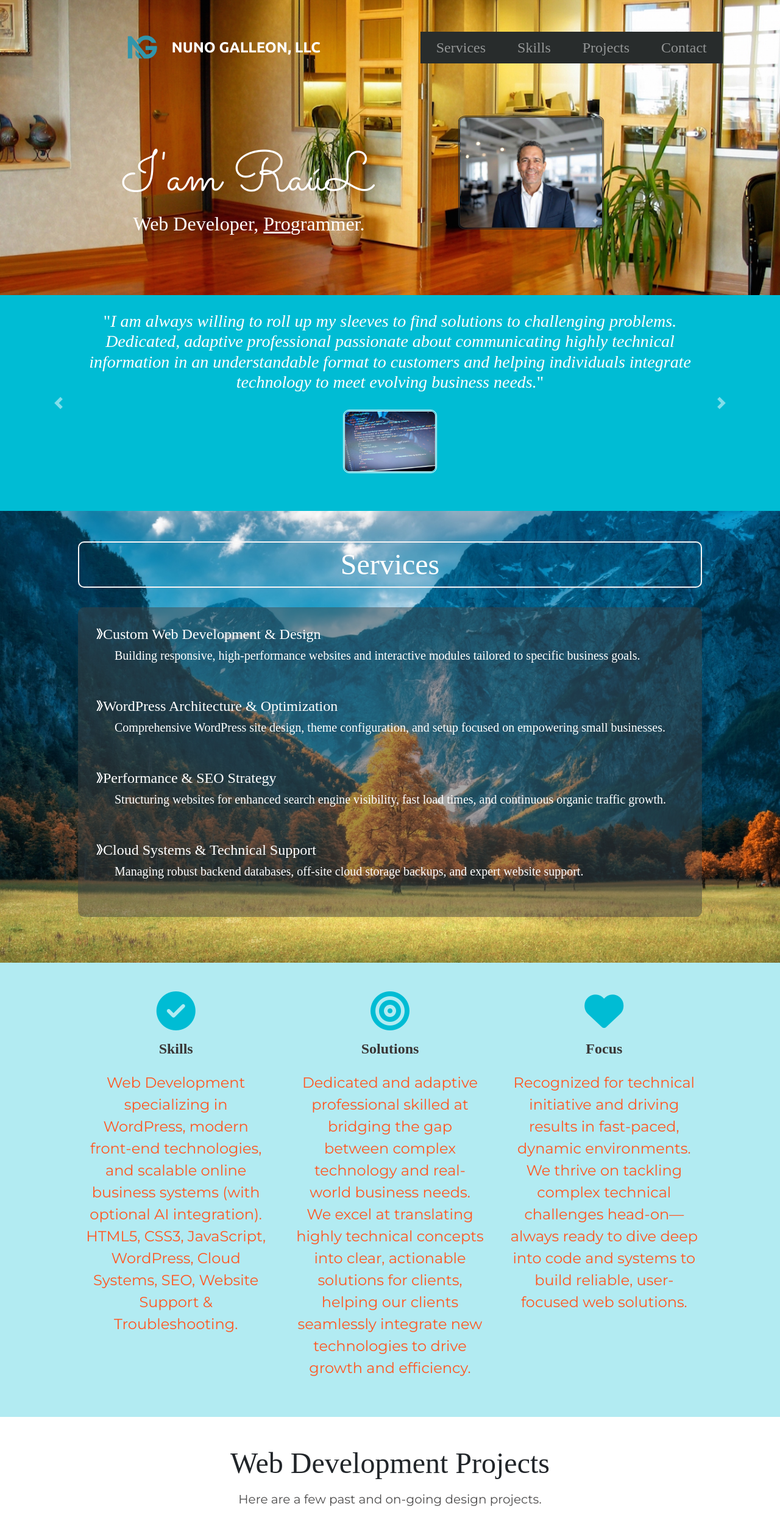
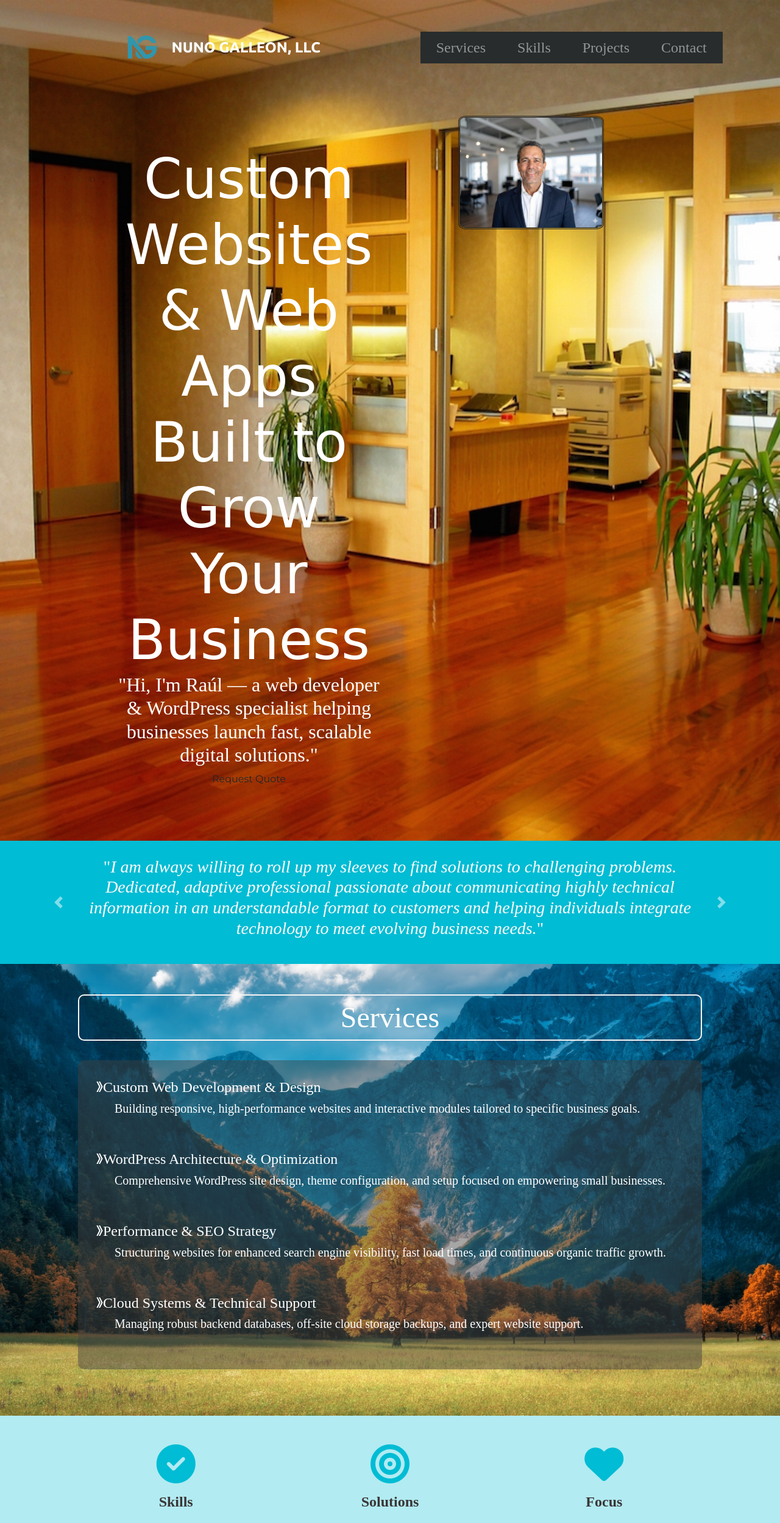
Before and after one commit to rcalzadagit/rcweb, a plain HTML site: page index.html in a window 1280 px wide. Shown: the top 2498 px of the page at 61% size. Drawn offline with nearby package versions, Linux system fonts and the light colour scheme; a script that the page names is missing.

Commit message:
Add files via upload

```diff
--- a/index.html
+++ b/index.html
@@ -10,7 +10,7 @@
   <script src="https://kit.fontawesome.com/44b0e38bae.js" crossorigin="anonymous"></script>
   <!--  google fonts -->
   <link href="https://fonts.googleapis.com/css2?family=Montserrat:wght@300;700;900&family=Ubuntu:wght@400;700&display=swap" rel="stylesheet">
-  <link href="https://fonts.googleapis.com/css2?family=Merriweather&family=Montserrat&family=Sacramento&display=swap" rel="stylesheet">
+  <link href="https://fonts.googleapis.com/css2?family=Merriweather&family=Montserrat&display=swap" rel="stylesheet">
   <!--  BOOSTRAP Site Styles -Direct on clasess link-->
   <link rel="stylesheet" href="https://stackpath.bootstrapcdn.com/bootstrap/4.5.2/css/bootstrap.min.css" integrity="sha384-JcKb8q3iqJ61gNV9KGb8thSsNjpSL0n8PARn9HuZOnIxN0hoP+VmmDGMN5t9UJ0Z" crossorigin="anonymous">
   <!-- Local Styles -->
@@ -57,11 +57,16 @@
       <div class="row">
 
         <div class="col-lg-6">
-          <h1 id="main-heading" class="raul">I'am RaúL</h1>
-          <h2 id="sub-heading">Web Developer, <span class="pro">Pro</span>grammer.</h2>
+          <!-- <h1 id="main-heading" class="raul">I am Raúl</h1> -->
+          <!-- <h2 id="sub-heading">Web Developer, <span class="pro">Pro</span>grammer.</h2> -->
+          <h1 id="main-heading">Custom Websites & Web Apps Built to Grow Your Business</h1>
+          <h2 id="sub-heading" class="raul2">"Hi, I'm Raúl — a web developer & WordPress specialist helping
+            businesses launch fast, scalable digital solutions."</h2>
           <!-- <button type="button" class="btn btn-dark btn-lg download-button"><i class="fab fa-apple">&nbsp;</i>Pending</button>
           <button type="button" class="btn btn-outline-light btn-lg download-button"><i class="fab fa-google-play">&nbsp;</i>Pending</button> -->
 
+  Request Quote
+</a>
         </div>
 
         <div class="col-lg-6">
@@ -91,7 +96,7 @@ translating complex business needs into clear, actionable project roadmaps.
 Works closely with cross-functional teams to deliver tailor-made solutions,
 providing hands-on, end-to-end support to ensure complete project success.</i>"</h3>
           <!-- <a href="https://www.hostinger.com?REFERRALCODE=IBPRCALZAG3T" target="_blank" rel="noopener noreferrer"> -->
-            <img class="testimonial-image" src="images/code1.jpg" alt="Code image">
+            <!-- <img class="testimonial-image" src="images/code1.jpg" alt="Code image"> -->
           <!-- </a> -->
          <!-- <em>RaúL</em> -->
           <p></p>
@@ -104,7 +109,7 @@ providing hands-on, end-to-end support to ensure complete project success.</i>"<
             to meet evolving business needs.</i>"
             </h3>
           <!-- <a href="https://www.hostinger.com?REFERRALCODE=IBPRCALZAG3T" target="_blank" rel="noopener noreferrer"> -->
-            <img class="testimonial-image" src="images/code2.jpg" alt="Code image">
+            <!-- <img class="testimonial-image" src="images/code2.jpg" alt="Code image"> -->
           <!-- </a> -->
           <!-- <em>RaúL</em> -->
 
@@ -121,6 +126,7 @@ providing hands-on, end-to-end support to ensure complete project success.</i>"<
         <span class="sr-only">Next</span>
       </a>
     </div>
+
   </section>
 
   <!-- Certs -->
@@ -136,6 +142,7 @@ providing hands-on, end-to-end support to ensure complete project success.</i>"<
 <div class="container-fluid">
 
     <h3 class="section-heading2">Services</h3>
+
     <br>
     <div class="myserv">
      <h4>》Custom Web Development & Design</h4>
@@ -153,7 +160,9 @@ providing hands-on, end-to-end support to ensure complete project success.</i>"<
      <h4>》Cloud Systems & Technical Support</h4>
      <h5 class="service">Managing robust backend databases, off-site cloud storage backups,
       and expert website support.</h5>
+
 </div>
+
     </div>
 
 </section>
@@ -183,7 +192,7 @@ providing hands-on, end-to-end support to ensure complete project success.</i>"<
          <i class="icon fas fa-bullseye fa-4x"></i>
         <h3 class="feature-title">Solutions</h3>
         <p class="featured-text">Dedicated and adaptive professional skilled at bridging the gap between complex
-          technology and real-world business needs. We excel at translating highly technical concepts into clear,
+          technology and real-world business needs. Always excel at translating highly technical concepts into clear,
           actionable solutions for clients, helping our clients seamlessly integrate new technologies to drive growth and efficiency.</p>
       </Div>
 
@@ -295,7 +304,7 @@ providing hands-on, end-to-end support to ensure complete project success.</i>"<
         </div>
       </div>
  -->
-      <div class="pricing-column col-lg-4 col-md-6">
+      <!-- <div class="pricing-column col-lg-4 col-md-6">
         <div class="card">
           <div class="card-header">
             <h3>Drum Kit app</h3>
@@ -304,14 +313,14 @@ providing hands-on, end-to-end support to ensure complete project success.</i>"<
             <h2 Class="price-text">Play Drums</h2>
             <p><img src="images/drum-kit.jpg" alt="Drum Kit"></p>
             <p class="card-body-text">Using the Document Object Model,
-              JavaScript and CSS creating a drum kit with sound and images that show the letters of the Keyboard. Click to play the drums!.</p>
+              JavaScript and CSS creating a drum kit with sound and images that show the letters of the Keyboard. Click to play the drums!</p>
             <p class="card-body-text">* JavaScript training module.</p>
             <p class="card-body-text">* Repository on GitHub.</p>
 
             <strong><a class="btn btn-primary" href="https://rcalzadagit.github.io/drums-kit/" target="_blank" rel="noopener noreferrer" aria-label="Visit Drum Kit app">Visit Site</a></strong>
           </div>
         </div>
-      </div>
+      </div> -->
 
     <!-- Moved to page 2:
             <div class="pricing-column col-lg-4">
```
Also changed, not shown: projects.html (+6 -5 lines).
